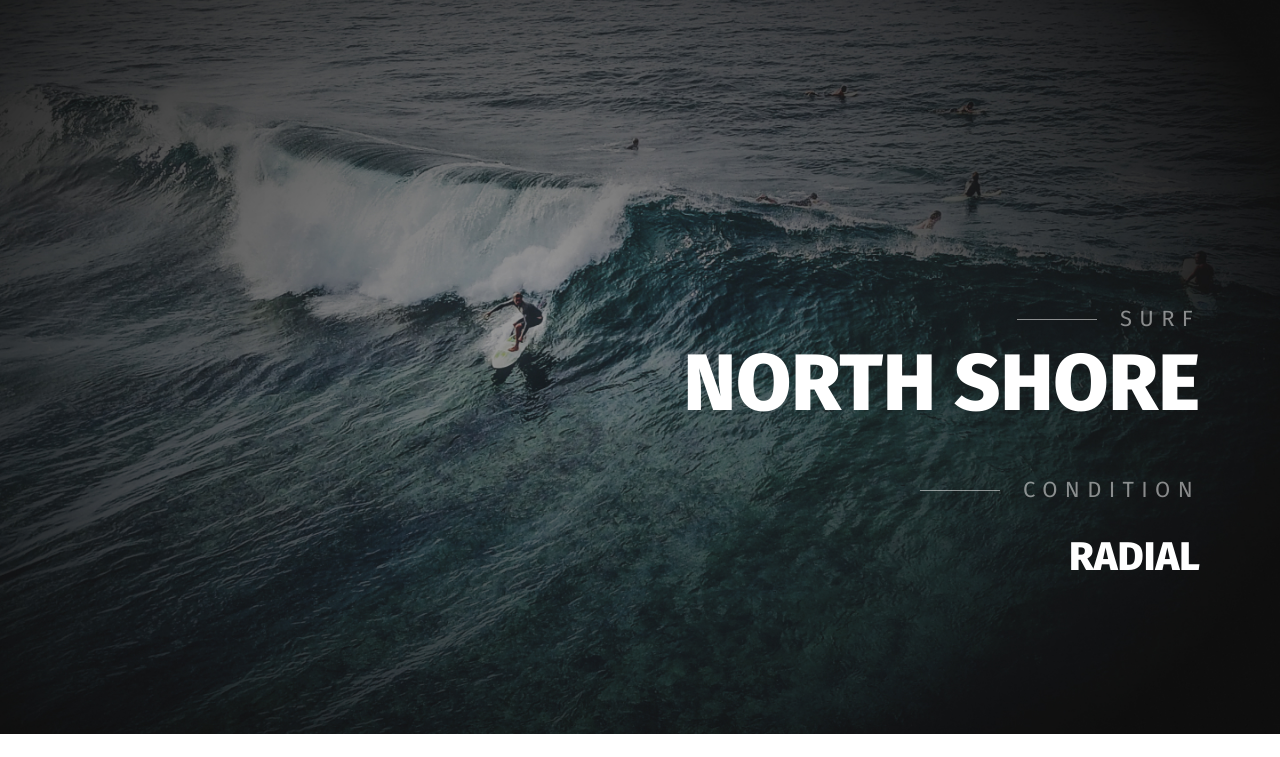
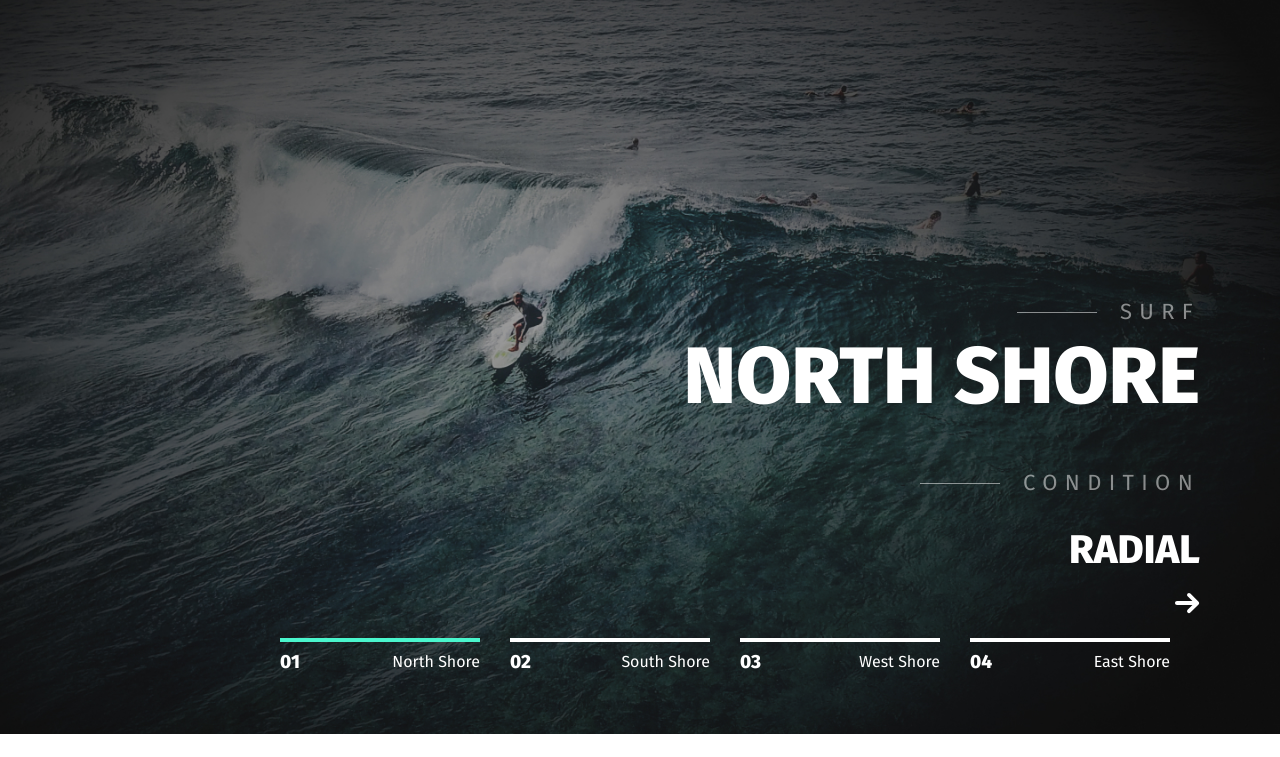
Before and after one commit to bogoslovskiydenis/lending, a website: page app/index.html in a window 1280 px wide. Shown: the part 84-841 px from the top of the page. Drawn offline with nearby package versions, Linux system fonts and the light colour scheme.

Commit message:
slider-dots

```diff
--- a/app/index.html
+++ b/app/index.html
@@ -19,6 +19,7 @@
                 <div class="slider-item__info-subtext subtitle-left">Condition</div>
                 <div class="slider-item__info-text">Radial</div>
                 <a href="#" class="slider-item__info-link">
+                    <img src="img/arrows-right.svg" alt="">
                 </a>
             </div>
         </div>
@@ -56,6 +57,32 @@
             </div>
         </div>
     </div>
+    <div class="slider-dots">
+        <div class="slider-dots__item">
+            <div class="dots-box">
+                <div class="dots-box__number">01</div>
+                <div class="dots box__name">North Shore</div>
+            </div>
+        </div>
+        <div class="slider-dots__item">
+            <div class="dots-box">
+                <div class="dots-box__number">02</div>
+                <div class="dots box__name">South Shore</div>
+            </div>
+        </div>
+        <div class="slider-dots__item">
+            <div class="dots-box">
+                <div class="dots-box__number">03</div>
+                <div class="dots box__name">West Shore</div>
+            </div>
+        </div>
+        <div class="slider-dots__item">
+            <div class="dots-box">
+                <div class="dots-box__number">04</div>
+                <div class="dots box__name">East Shore</div>
+            </div>
+        </div>
+    </div>
 </header>
 
 <script src="https://ajax.googleapis.com/ajax/libs/jquery/3.4.1/jquery.min.js"></script>
--- a/app/js/main.js
+++ b/app/js/main.js
@@ -4,9 +4,15 @@ $(function () {
         infinite: true,
         fade: true,
         prevArrow: '<img class="slider-arrows slider-arrows__left" src="img/arrows-left.svg" alt=""><img>',
-        nextArrow: '<img class="slider-arrows slider-arrows__right" src="img/arrows-right.svg" alt=""><img>'
+        nextArrow: '<img class="slider-arrows slider-arrows__right" src="img/arrows-right.svg" alt=""><img>',
+        asNavFor: '.slider-dots'
+    });
 
-    })
+    $('.slider-dots').slick({
+        slidesToShow: 4,
+        slidesToScroll: 4,
+        asNavFor: '.header__slider',
+    });
 
 
 });
--- a/app/scss/_global.scss
+++ b/app/scss/_global.scss
@@ -1,6 +1,8 @@
 body {
   font-family: 'Fira Sans', sans-serif;
   font-weight: 400;
+  font-size: 16px;
+
 }
 
 a {
--- a/app/scss/_vars.scss
+++ b/app/scss/_vars.scss
@@ -0,0 +1 @@
+$green: #4AF6CD;
--- a/app/scss/style.scss
+++ b/app/scss/style.scss
@@ -5,7 +5,7 @@
 
 
 .header {
-position: relative;
+  position: relative;
   height: 100vh;
 }
 
@@ -65,4 +65,39 @@ position: relative;
   right: 125px;
 }
 
+.dots-box {
+  width: 200px;
+  display: flex;
+  justify-content: space-between;
+  height: 28px;
+  align-items: center;
+  border-top: 4px solid #FFFFFF;
+  padding-top: 6px;
+
+  &__number {
+    font-weight: 800;
+    line-height: 16px;
+    font-size: 19px;
+  }
+
+  &__name {
+    font-weight: 300;
+    line-height: 19px;
+  }
+}
+
+.slider-dots {
+  position: absolute;
+  right: 80px;
+  max-width: 920px;
+  bottom: 40px;
+  width: 100%;
+  color: #FFFFFF;
+  .slick-current{
+    .dots-box{
+      border-top: 4px solid $green;
+    }
+  }
+}
+
 @import "media";
```
Also changed, not shown: app/css/style.min.css.
